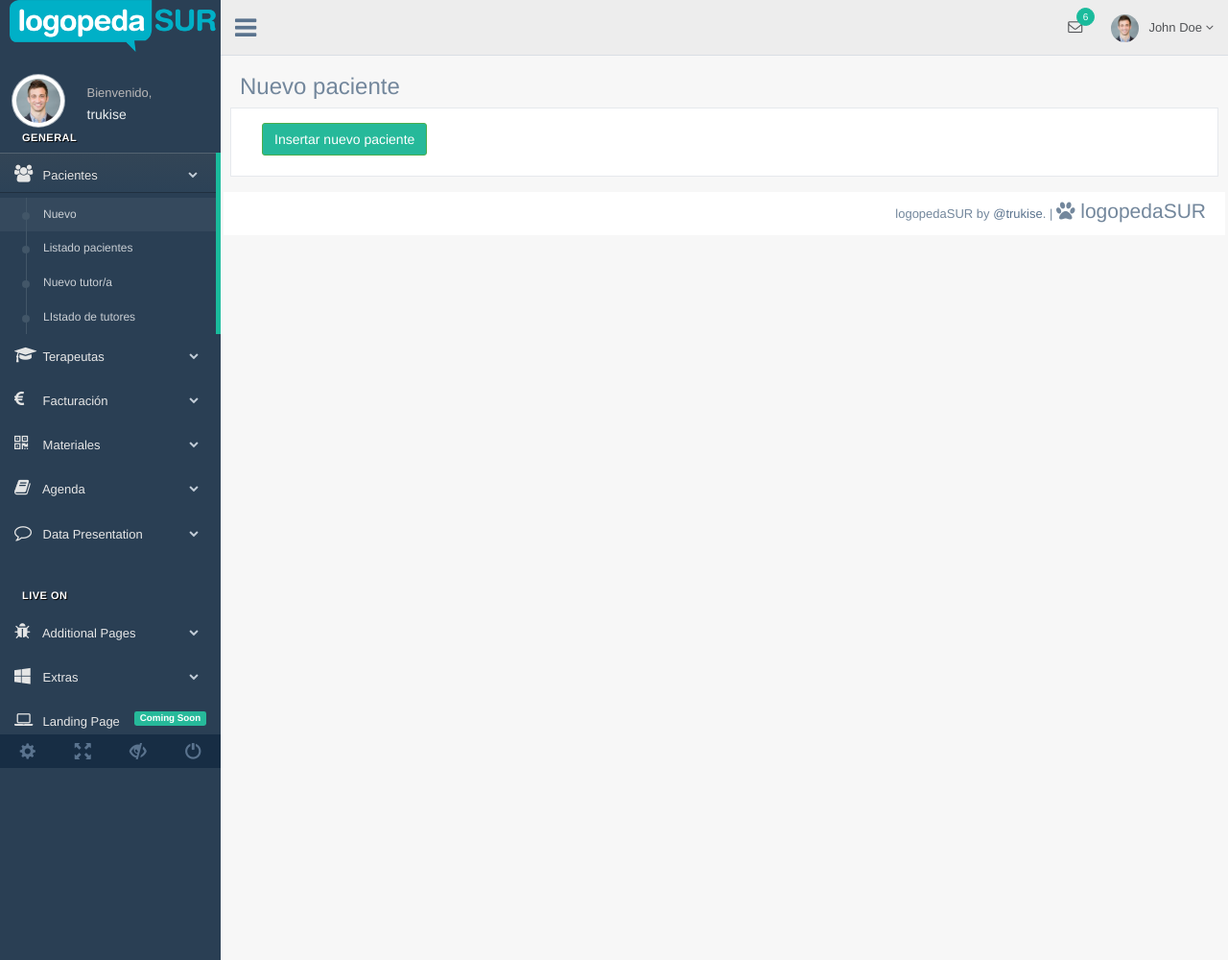
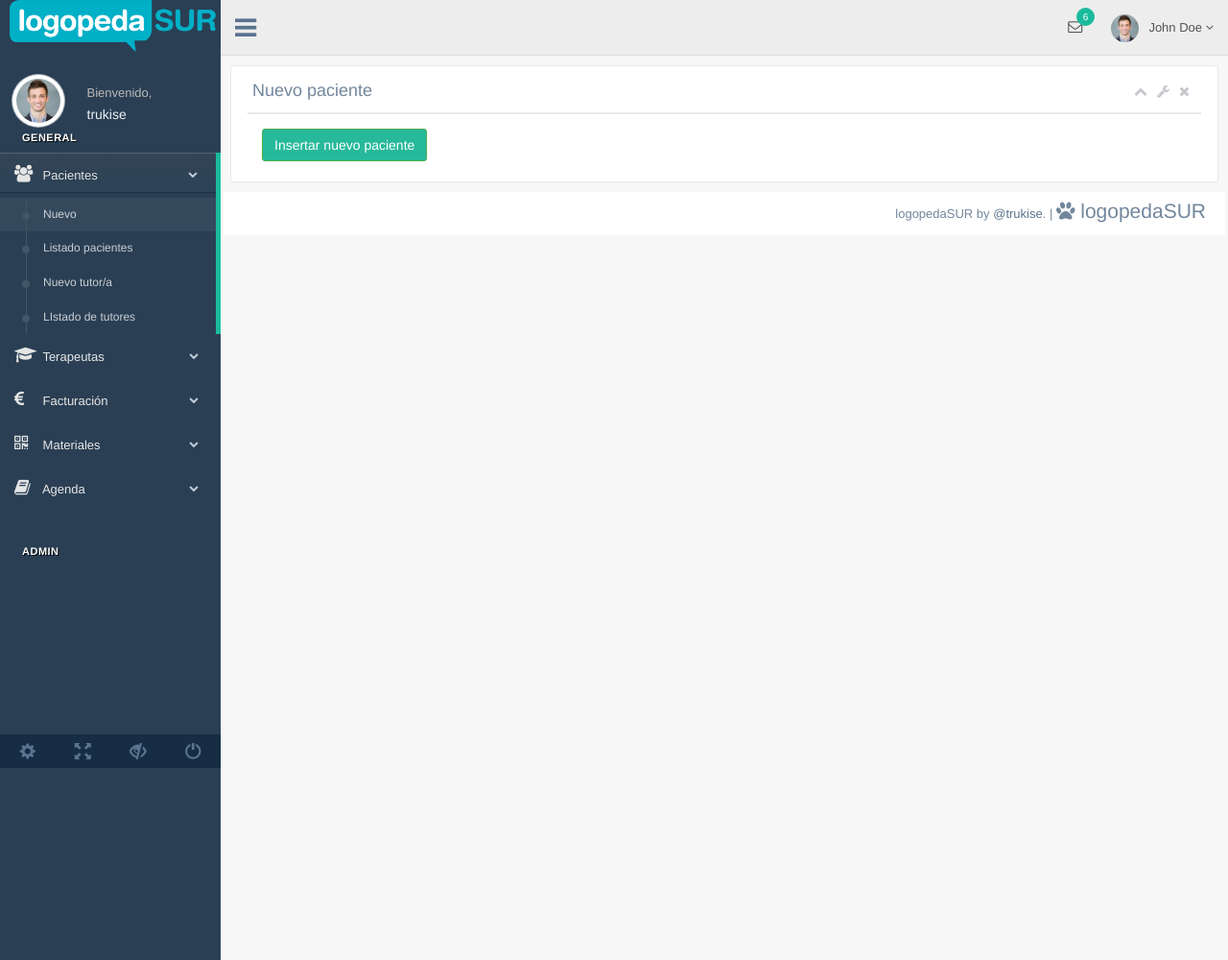
Before and after one commit to acgallardo/logopedasur, a Django app: page /pacientes/add/ in a window 1280 px wide. Shown: the whole page at 96% size. Run offline with Django 3.2, Linux system fonts and the light colour scheme; the visitor is signed in with stand-in values (Sample User, id 1); parts of the project's set-up code (start-up, migrations or seed data) failed here and were passed over; some libraries are stand-ins or nearby versions.

Commit message:
Some changes on templates, change titles... and delet some menu options from inc.menu_laterak.html

```diff
--- a/logopedasur/logopedasur/pacientes/templates/pacientes/pacientes_add.html
+++ b/logopedasur/logopedasur/pacientes/templates/pacientes/pacientes_add.html
@@ -5,14 +5,28 @@
 {%  block page_content  %}
 
 
-<div class="page-title">
-      <div class="title_left">
-          <h3>Nuevo paciente</h3>
-      </div>
-</div>
 <div class="clearfix"></div>
 <div class="row">
   <div class="x_panel">
+    <div class="x_title">
+        <h2>{% trans "Nuevo paciente" %}</h2>
+        <ul class="nav navbar-right panel_toolbox">
+            <li><a href="#"><i class="fa fa-chevron-up"></i></a>
+            </li>
+            <li class="dropdown">
+                <a href="#" class="dropdown-toggle" data-toggle="dropdown" role="button" aria-expanded="false"><i class="fa fa-wrench"></i></a>
+                <ul class="dropdown-menu" role="menu">
+                    <li><a href="#">Settings 1</a>
+                    </li>
+                    <li><a href="#">Settings 2</a>
+                    </li>
+                </ul>
+            </li>
+            <li><a href="#"><i class="fa fa-close"></i></a>
+            </li>
+        </ul>
+        <div class="clearfix"></div>
+    </div>
       <div class="x_content">
         <div class="col-md-12 col-sm-12 col-xs-12">
           <form action="." method="post" class="form">
--- a/logopedasur/logopedasur/templates/inc.menu_lateral.html
+++ b/logopedasur/logopedasur/templates/inc.menu_lateral.html
@@ -4,6 +4,7 @@
 <div id="sidebar-menu" class="main_menu_side hidden-print main_menu">
 
     <div class="menu_section">
+    </br>
         <h3>General</h3>
         <ul class="nav side-menu">
             <li><a><i class="fa fa-users"></i> {% trans "Pacientes" %} <span class="fa fa-chevron-down"></span></a>
@@ -74,57 +75,11 @@
                     </li>
                 </ul>
             </li>
-            <li><a><i class="fa fa-comment-o"></i> Data Presentation <span class="fa fa-chevron-down"></span></a>
-                <ul class="nav child_menu" style="display: none">
-                    <li><a href="chartjs.html">Chart JS</a>
-                    </li>
-                    <li><a href="chartjs2.html">Chart JS2</a>
-                    </li>
-                    <li><a href="morisjs.html">Moris JS</a>
-                    </li>
-                    <li><a href="echarts.html">ECharts </a>
-                    </li>
-                    <li><a href="other_charts.html">Other Charts </a>
-                    </li>
-                </ul>
-            </li>
-        </ul>
+          </ul>
     </div>
     <div class="menu_section">
-        <h3>Live On</h3>
-        <ul class="nav side-menu">
-            <li><a><i class="fa fa-bug"></i> Additional Pages <span class="fa fa-chevron-down"></span></a>
-                <ul class="nav child_menu" style="display: none">
-                    <li><a href="e_commerce.html">E-commerce</a>
-                    </li>
-                    <li><a href="projects.html">Projects</a>
-                    </li>
-                    <li><a href="project_detail.html">Project Detail</a>
-                    </li>
-                    <li><a href="contacts.html">Contacts</a>
-                    </li>
-                    <li><a href="profile.html">Profile</a>
-                    </li>
-                </ul>
-            </li>
-            <li><a><i class="fa fa-windows"></i> Extras <span class="fa fa-chevron-down"></span></a>
-                <ul class="nav child_menu" style="display: none">
-                    <li><a href="page_404.html">404 Error</a>
-                    </li>
-                    <li><a href="page_500.html">500 Error</a>
-                    </li>
-                    <li><a href="plain_page.html">Plain Page</a>
-                    </li>
-                    <li><a href="login.html">Login Page</a>
-                    </li>
-                    <li><a href="pricing_tables.html">Pricing Tables</a>
-                    </li>
+        <h3>ADMIN</h3>
 
-                </ul>
-            </li>
-            <li><a><i class="fa fa-laptop"></i> Landing Page <span class="label label-success pull-right">Coming Soon</span></a>
-            </li>
-        </ul>
     </div>
 
 </div>
--- a/logopedasur/logopedasur/templates/inc.top_navigation.html
+++ b/logopedasur/logopedasur/templates/inc.top_navigation.html
@@ -27,7 +27,7 @@
                         <li>
                             <a href="javascript:;">Help</a>
                         </li>
-                        <li><a href="login.html"><i class="fa fa-sign-out pull-right"></i> Log Out</a>
+                        <li><a href="/logout/"><i class="fa fa-sign-out pull-right"></i> Log Out</a>
                         </li>
                     </ul>
                 </li>
```
Also changed, not shown: logopedasur/logopedasur/pacientes/templates/pacientes/pacientes_list.html (+20 -5 lines), logopedasur/logopedasur/pacientes/templates/pacientes/tutor_add.html (+19 -5 lines).
